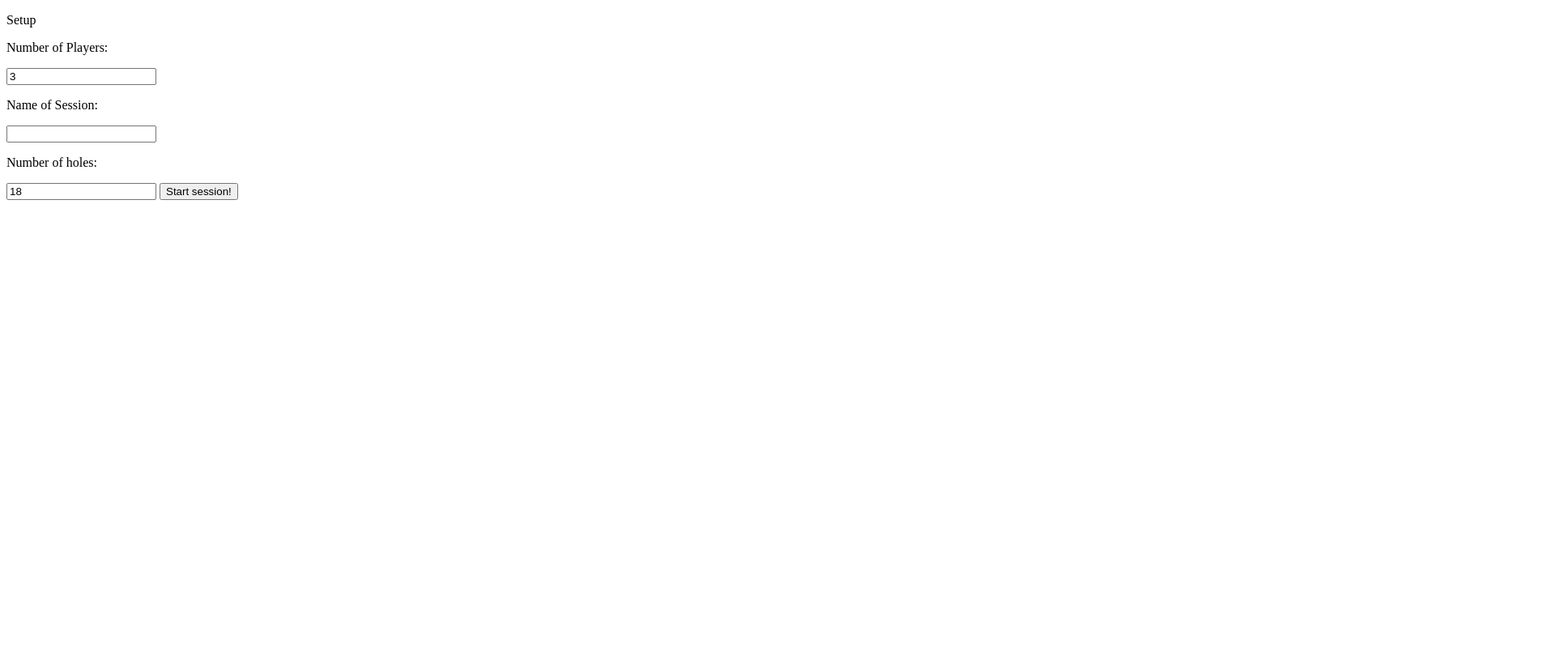
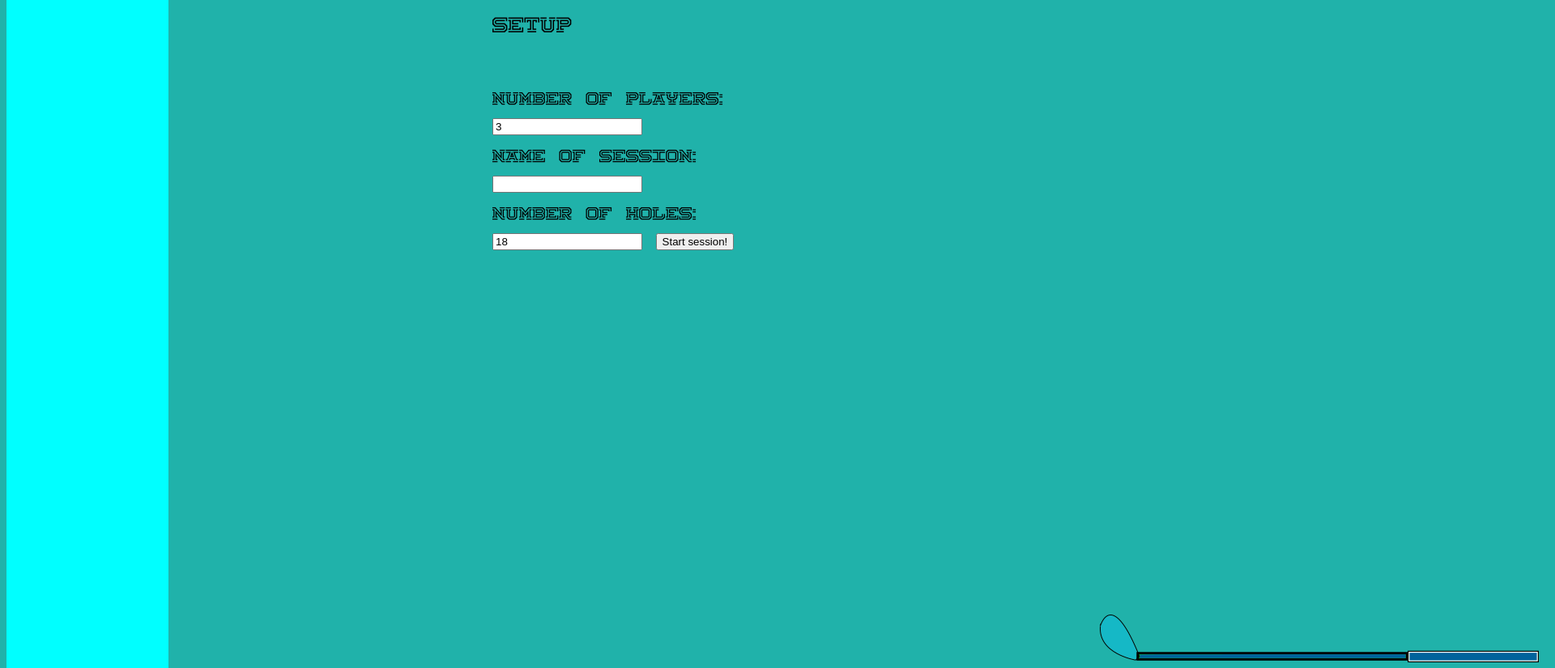
Before and after one commit to OneFabric/golf-score, a website: page code/public/main.html in a window 1280 px wide. Shown: the top 825 px of the page at 81% size, 1920 px wide, since content can reach past the window. Before the commit the page ends 800 px from the top, so only its background shows below. Drawn offline with Linux system fonts and the light colour scheme.

Commit message:
Added <divs> for css access.

```diff
--- a/code/public/main.html
+++ b/code/public/main.html
@@ -2,14 +2,17 @@
 
 <!--https://hacks.mozilla.org/2016/02/implementing-content-security-policy/-->
 <head>
+    <link rel="stylesheet" href="main.css">
     <meta http-equiv="Content-Security-Policy" content="default-src 'self'; img-src 'self';
           script-src 'self' 'unsafe-inline'; style-src 'self'">
 </head>
 
 <body>
+        <div id="box"></div>
         <script type="text/javascript" src="main.js"></script>
 
-        <p>Setup</p>
+        <div id="content">
+            <div id="heading"><p>Setup</p></div> <br> <br>
 
             <p>Number of Players: </p>
             <input type="number" id="noOfPlayers" value="3">
@@ -26,6 +29,10 @@
                 Start session!
             </button>
 
+        </div>
+
+        <div id="putter"> <img src="./res/putter.png">  </div>
+
 </body>
 
 </html>
```
Lines whose indentation alone changed are shown as unchanged.
